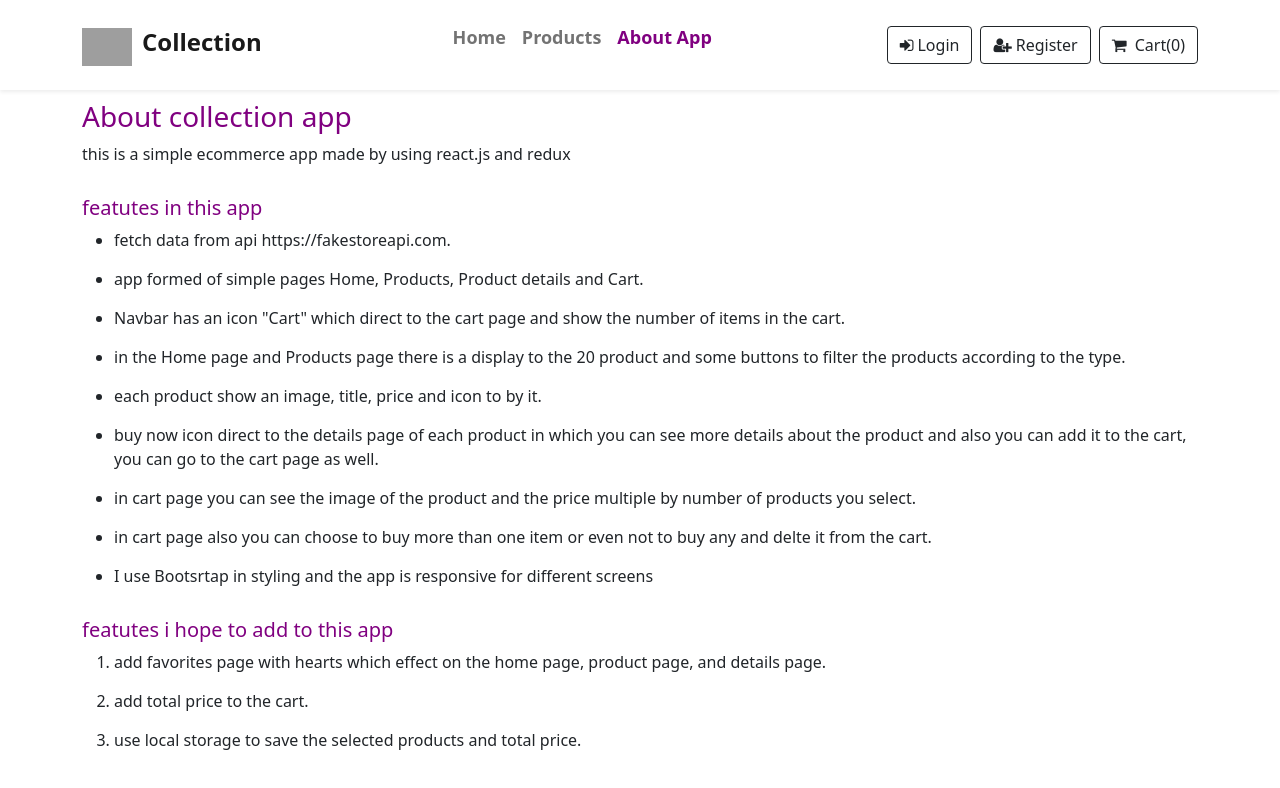
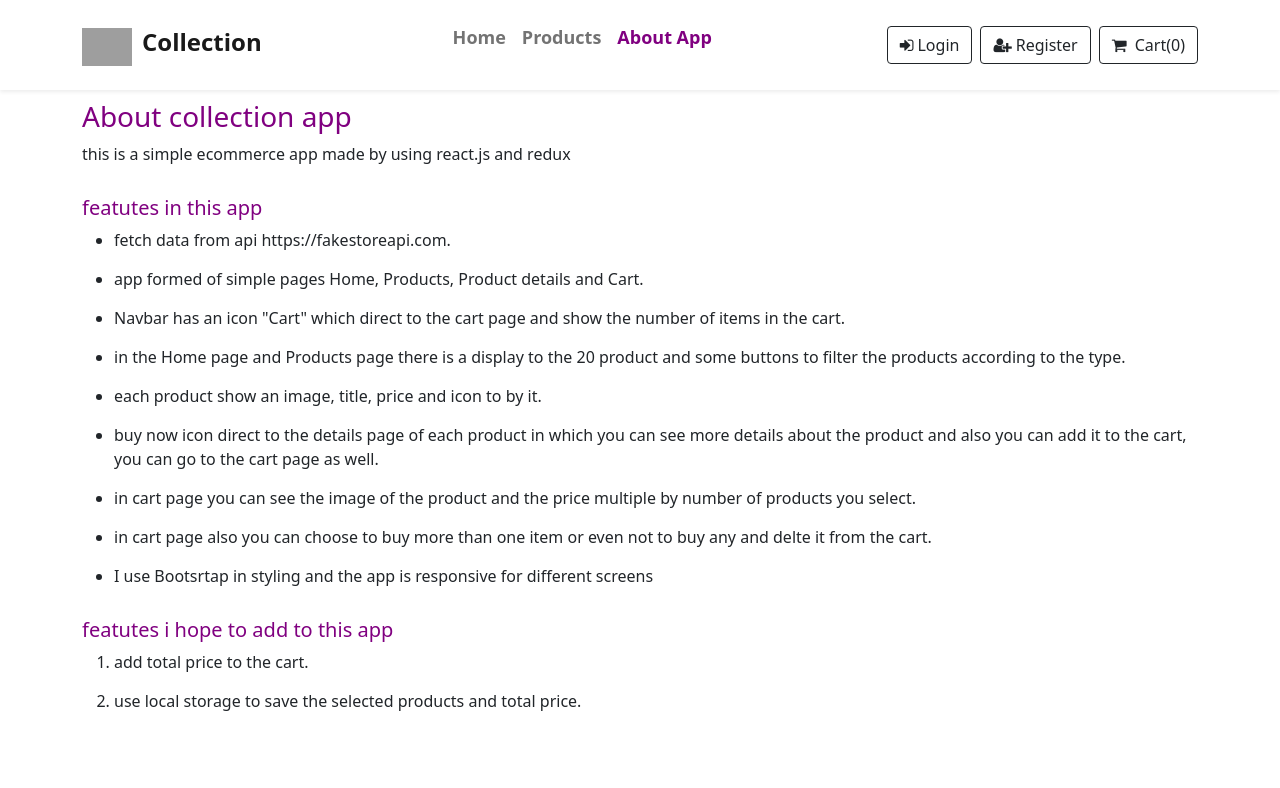
Before and after one commit to HebaMak/simple-ecommerce-redux, a React (Create React App) app: page /about in a window 1280 px wide. Shown: the top 788 px of the page. Built offline with nearby package versions, Linux system fonts and the light colour scheme; grey boxes are pictures that could not be loaded.

Commit message:
edit about page

```diff
--- a/src/pages/About .jsx
+++ b/src/pages/About .jsx
@@ -23,7 +23,6 @@ const About = () => {
 
       <h5>featutes i hope to add to this app</h5>
       <ol>
-        <li>add favorites page with hearts which effect on the home page, product page, and details page.</li>
         <li>add total price to the cart.</li>
         <li>use local storage to save the selected products and total price.</li>
       </ol>
```
